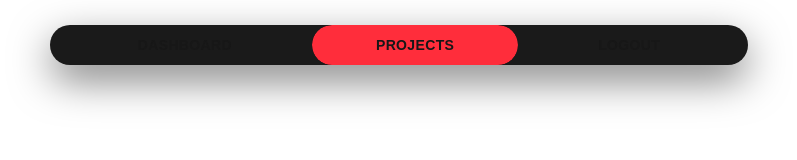
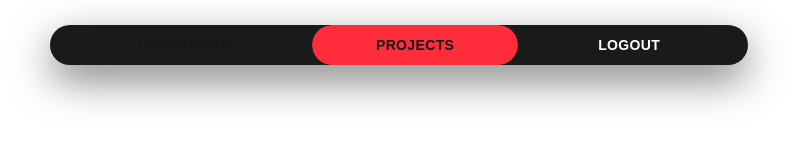
Before and after one commit to xTfTV/portfolio-website, a Next.js app: page /projects in a window 1280 px wide. Shown: the top 160 px of the page, without its empty margins (241-1038 px from the left). Built offline with nearby package versions, Linux system fonts and the light colour scheme.

Commit message:
-- adding the logout functionality --

```diff
--- /dev/null
+++ b/src/app/api/auth/logout/route.ts
@@ -0,0 +1,18 @@
+import { cookies } from 'next/headers';
+
+export async function POST() {
+    const cookieStore = await cookies();
+
+    cookieStore.set("session", "", {
+        httpOnly: true,
+        secure: process.env.NODE_ENV === "production",
+        sameSite: "lax",
+        path: "/",
+        maxAge: 0,
+    });
+
+    return Response.json({
+        success: true,
+        message: "Logged out successfully",
+    });
+}
--- a/src/app/components/header/header.tsx
+++ b/src/app/components/header/header.tsx
@@ -1,15 +1,33 @@
 "use client";
 
 import Link from "next/link";
-import { usePathname } from "next/navigation";
+import { usePathname, useRouter } from "next/navigation";
 
 const links = [
   { name: "Dashboard", href: "/dashboard" },
   { name: "Projects", href: "/projects" },
-  { name: "Logout", href: "/logout" },
+  //{ name: "Logout", href: "/logout" },
 ];
 
 export default function Header() {
+
+  // Router and the logout functionality
+  const router = useRouter();
+
+  async function handleLogout() {
+    const response = await fetch('/api/auth/logout', {
+      method: "POST",
+    });
+
+    if (!response.ok) {
+      console.error("Logout failed.");
+      return;
+    }
+
+    router.replace("/");
+    router.refresh();
+  }
+
   const pathname = usePathname();
 
   return (
@@ -50,6 +68,24 @@ export default function Header() {
             </Link>
           );
         })}
+        <button
+          type="button"
+          onClick={handleLogout}
+          style={{
+            paddingInline: "clamp(2.5rem, 5vw, 4rem)",
+          }}
+          className="
+            relative flex h-full items-center justify-center
+            overflow-hidden whitespace-nowrap rounded-full
+            text-sm font-semibold uppercase tracking-wide text-white
+            before:absolute before:inset-0 before:origin-left
+            before:scale-x-0 before:rounded-full before:bg-[#ff2d3b]
+            before:transition-transform before:duration-300
+            hover:before:scale-x-100
+          "
+        >
+          <span className="relative z-10">Logout</span>
+        </button>
       </nav>
     </header>
   );
--- a/src/app/logout/page.tsx
+++ /dev/null
@@ -1,6 +0,0 @@
-
-export default function Logout() {
-    return (
-        <div></div>
-    );
-}
```
